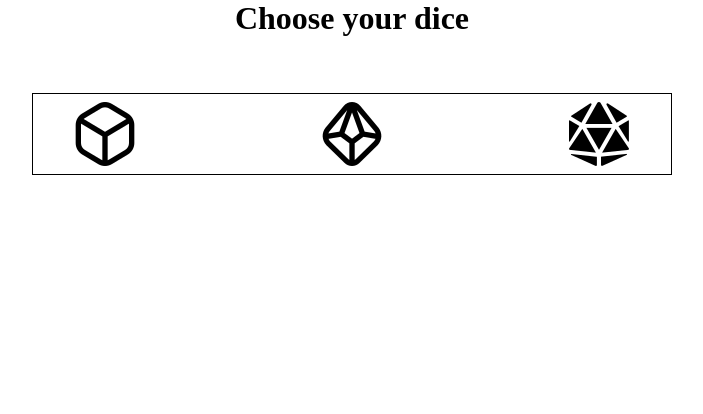
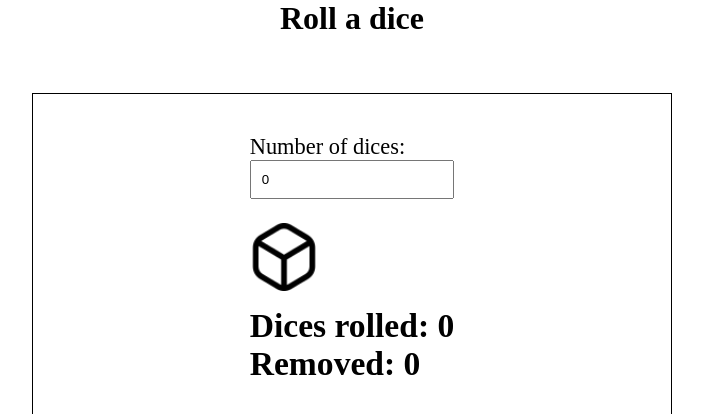
Before and after one commit to MJanuszek/roll-a-dice, a React (Vite) app: page / in a window 1280 px wide. Shown: the top 414 px of the page, without its empty margins (288-991 px from the left). Built offline with nearby package versions, Linux system fonts and the light colour scheme.

Commit message:
take input value and create array of dices with random number

```diff
--- a/src/App.css
+++ b/src/App.css
@@ -12,17 +12,41 @@
 
 .dices {
   /* margin-left: -6vw; */
-  height: 10vh;
+  min-height: 10vh;
   width: 50vw;
   display: flex;
-  justify-content: space-between;
+  justify-content: space-around;
   align-items: center;
   border: 1px solid black;
   padding: 40px;
   margin-top: 7vh;
 }
 
+.dice {
+  height: 68px;
+  width: 68px;
+  margin-top: 3vh;
+  margin-bottom: 2vh;
+}
+
 .dice:hover {
   box-shadow: 10px 10px 20px 0px rgba(240, 255, 35, 0.902);
   border-radius: 50%;
 }
+.allDices {
+  display: flex;
+}
+
+.diceRolled {
+  height: 100px;
+  width: 100px;
+  border: 2px solid black;
+}
+.params {
+  font-size: 1.4em;
+  display: flex;
+  flex-direction: column;
+}
+.quantity {
+  padding: 10px;
+}
--- a/src/App.jsx
+++ b/src/App.jsx
@@ -3,27 +3,58 @@ import { useState } from "react";
 import "./App.css";
 
 function App() {
-  const [count, setCount] = useState(0);
+  const [inputQuantity, setDiceQuantity] = useState(0);
+  const [diceQuantity, setQuantityToRoll] = useState([]);
+  function getRandomNumber() {
+    return Math.floor(Math.random() * 6) + 1;
+  }
+
+  function handleInputChange(event) {
+    const numberOfDices = event.target.value;
+    setDiceQuantity(numberOfDices);
+  }
+
+  function handleRollDices() {
+    const dicesArray = Array.from({ length: inputQuantity }, (v, i) => ({
+      id: i + 1,
+      value: getRandomNumber(),
+    }));
+    setQuantityToRoll(dicesArray);
+    setDiceQuantity(0);
+  }
 
   return (
     <div className="container">
-      <h1>Choose your dice</h1>
+      <h1>Roll a dice</h1>
       <div className="dices">
-        <img
-          className="dice"
-          src="src/assets/11121422_fi_rr_dice_d6_icon.png"
-          alt=""
-        />
-        <img
-          className="dice"
-          src="src/assets/11121534_fi_rr_dice_d10_icon.png"
-          alt=""
-        />
-        <img
-          className="dice"
-          src="src/assets/8665279_dice_d20_icon.png"
-          alt=""
-        />
+        <div className="params">
+          <label htmlFor="">Number of dices:</label>
+          <input
+            className="quantity"
+            type="number"
+            id="diceQuantity"
+            value={inputQuantity}
+            onChange={handleInputChange}
+          />
+          <img
+            className="dice"
+            src="src/assets/11121422_fi_rr_dice_d6_icon.png"
+            alt="dice"
+            onClick={handleRollDices}
+          />
+          <h2>Dices rolled: {inputQuantity}</h2>
+          <h2>Removed: 0</h2>
+          <div className="allDices">
+            {" "}
+            {diceQuantity.map((dice) => {
+              return (
+                <div key={dice.id} className="diceRolled">
+                  {dice.value}
+                </div>
+              );
+            })}
+          </div>
+        </div>
       </div>
     </div>
   );
```
